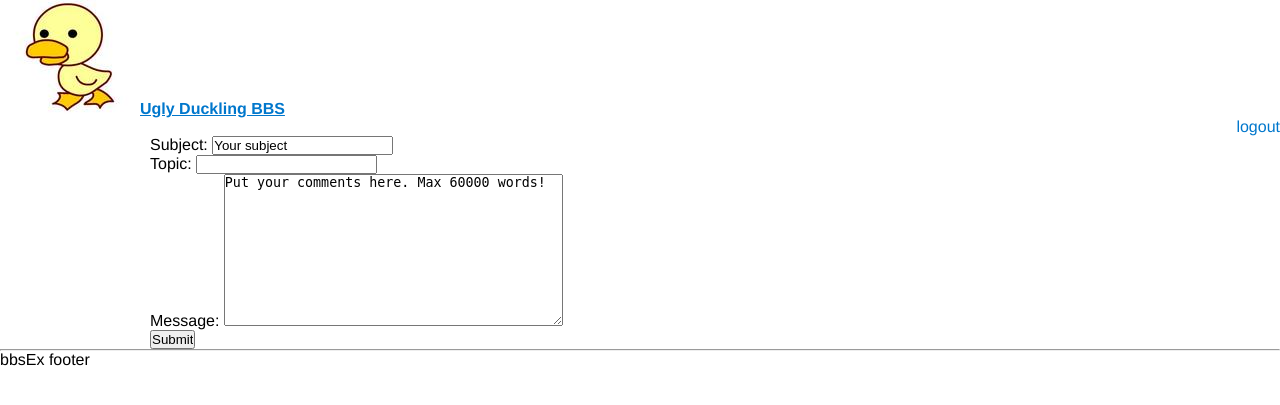
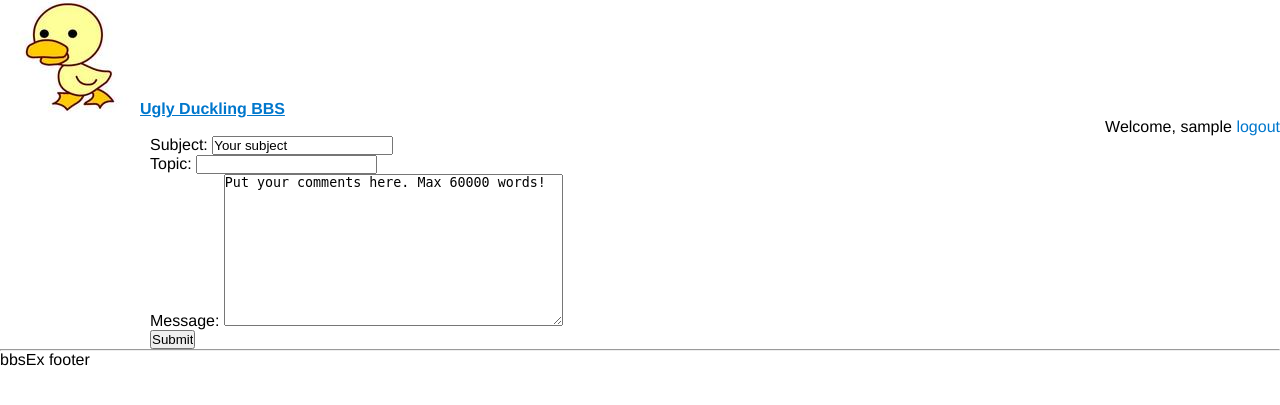
Before and after one commit to Albert-Chan/uglyDuckling, a Django app: page /p/ in a window 1280 px wide. Shown: the top 405 px of the page. Run offline with Django 3.2, Linux system fonts and the light colour scheme; the visitor is signed in with stand-in values (Sample User, id 1); data that the repository does not hold is empty; some libraries are stand-ins or nearby versions.

Commit message:
Add username at the banner

```diff
--- a/bbsEx/bbsEx/templates/posts/post_base.html
+++ b/bbsEx/bbsEx/templates/posts/post_base.html
@@ -16,6 +16,9 @@
 
 {% endblock %} {% block content%}
 <div class="banner" style="text-align: right">
+  <span>
+  	Welcome, {{ current_user }}
+  </span>
   <span>
     <a href="/logout">
       logout
```
